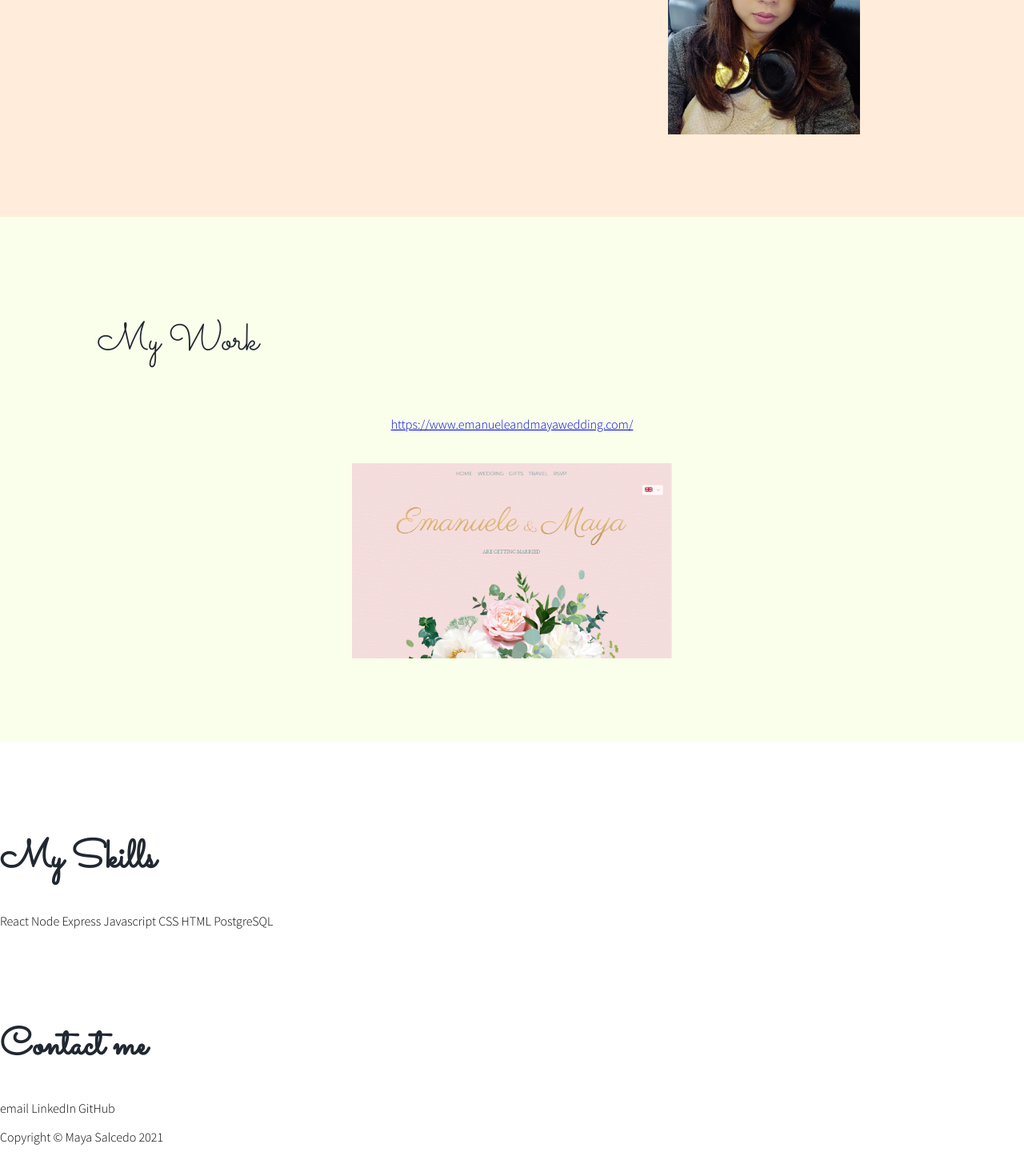
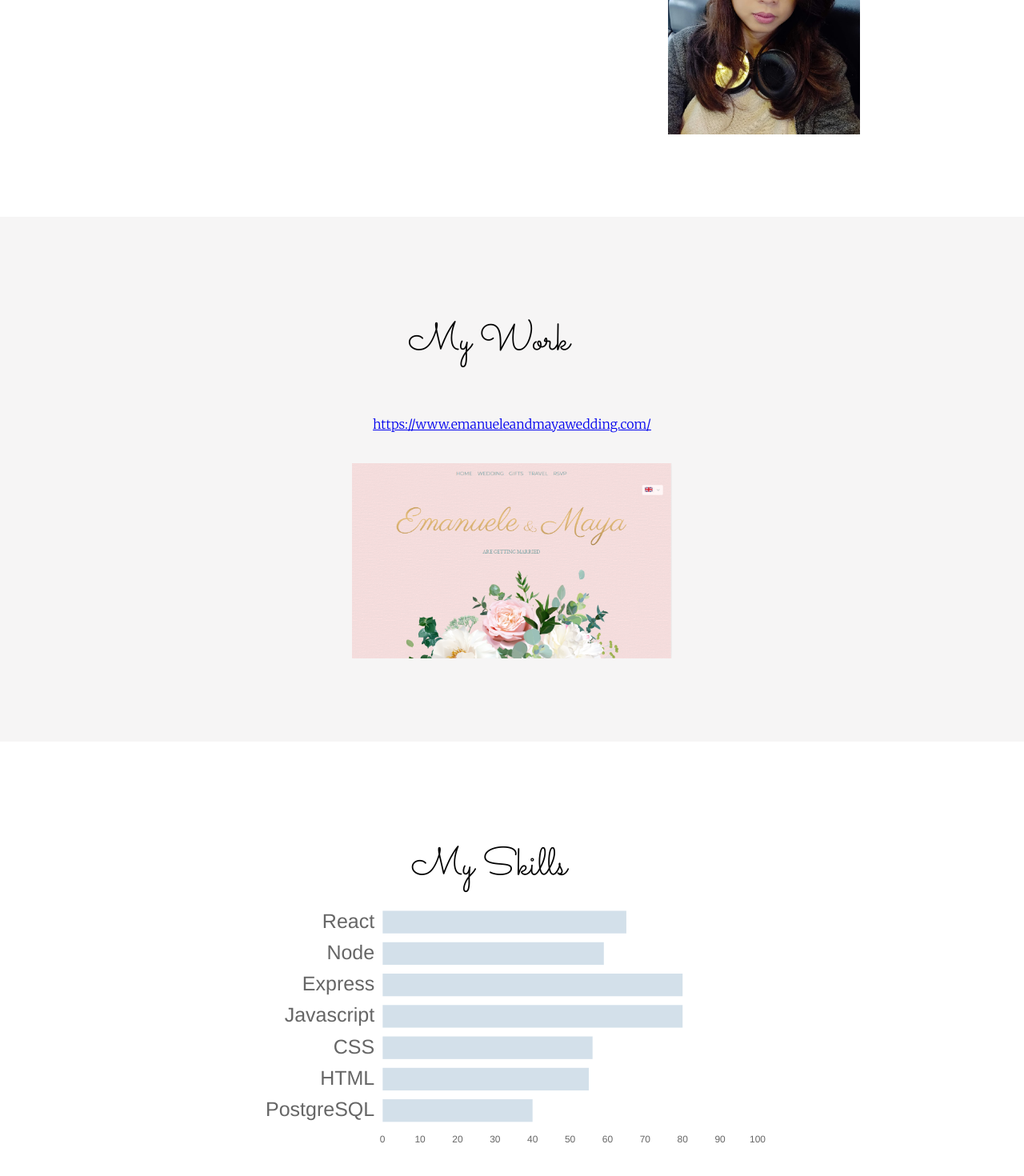
Before and after one commit to maya-salcedo/my-portfolio, a React (Create React App) app: page / in a window 1280 px wide. Shown: the part 1218-2688 px from the top of the page at 80% size. Before the commit the page ends 2665 px from the top, so only its background shows below. Built offline with nearby package versions, Linux system fonts and the light colour scheme.

Commit message:
added a horizal bar for skills

```diff
--- a/package.json
+++ b/package.json
@@ -6,7 +6,10 @@
     "@testing-library/jest-dom": "^5.11.9",
     "@testing-library/react": "^11.2.5",
     "@testing-library/user-event": "^12.8.3",
+    "canvasjs": "^1.8.3",
+    "chartjs-plugin-deferred": "^1.0.2",
     "react": "^17.0.1",
+    "react-chartjs-2": "^2.11.1",
     "react-dom": "^17.0.1",
     "react-scripts": "4.0.3",
     "styled-components": "^5.2.1",
--- a/public/index.html
+++ b/public/index.html
@@ -14,7 +14,7 @@
 
     <!-- Google Font-->
     <link rel="preconnect" href="https://fonts.gstatic.com">
-    <link href="https://fonts.googleapis.com/css2?family=Sacramento&family=Source+Sans+Pro:wght@300&display=swap" rel="stylesheet">
+    <link href="https://fonts.googleapis.com/css2?family=Merriweather:wght@300&family=Sacramento&family=Source+Sans+Pro:wght@300&display=swap" rel="stylesheet">
 
     <title>Portfolio: Maya Salcedo</title>
   </head>
--- a/public/styles.css
+++ b/public/styles.css
@@ -6,7 +6,11 @@ body {
   padding: 0px;
 }
 
-h2, p, a {
+h2 {
   font-family: 'Source Sans Pro', sans-serif;
 
 }
+
+p, a {
+  font-family: 'Merriweather', serif;
+}
--- a/src/components/About.jsx
+++ b/src/components/About.jsx
@@ -3,17 +3,15 @@ import styled from 'styled-components';
 import myPicture from '../image/profile-img.jpg';
 
 const ContainerWrapper = styled.div`
-  background-color: #ffecda;
   margin: 0;
   padding: 5% 5%
 
 `;
 
 const Header = styled.h1`
-  color: #222831;
   font-weight: 400;
   font-size: 3rem;
-  text-align: left;
+  text-align: center;
   padding: 5% 10% 0 5%;
   margin: 0;
 
--- /dev/null
+++ b/src/components/SkillChart.jsx
@@ -0,0 +1,76 @@
+import React from 'react';
+import {HorizontalBar} from 'react-chartjs-2';
+import styled from 'styled-components';
+// eslint-disable-next-line
+import * as plugins from 'chartjs-plugin-deferred';
+
+const data = {
+  labels: ['React', 'Node', 'Express', 'Javascript', 'CSS', 'HTML', 'PostgreSQL'],
+  datasets: [
+    {
+      backgroundColor: '#d3e0ea',
+      hoverBackgroundColor: '#1687a7',
+      data: [65, 59, 80, 80, 56, 55, 40]
+    }
+  ]
+};
+
+const  options = {
+  responsive: true,
+  scales: {
+    xAxes: [
+      {
+        ticks: {
+          suggestedMin: 0,
+          suggestedMax: 100
+        },
+        gridLines: {
+          display: false
+        }
+      }
+    ],
+    yAxes: [
+      {
+      gridLines: {
+        display: false
+      },
+      ticks: {
+        fontSize: 25
+      }
+      }
+    ]
+  },
+  legend: {
+    display:false
+  },
+  animation: {
+    duration: 1000,
+    },
+  plugins: {
+    deferred: {
+      xOffset: 150,   // defer until 150px of the canvas width are inside the viewport
+      yOffset: '50%', // defer until 50% of the canvas height are inside the viewport
+      delay: 500
+    }
+  },
+  maintainAspectRatio: false
+}
+
+const ChartWrapper = styled.div`
+  width: 40rem;
+  height: 20rem;
+  @media(max-width: 1028px) {
+    width: 20rem;
+    height: 10rem;
+    }
+`;
+const SkillChart = () => {
+  return (
+    <ChartWrapper>
+      <HorizontalBar data={data} width={100}
+  height={50}options={options}/>
+    </ChartWrapper>
+  );
+}
+
+export default SkillChart;
--- a/src/components/Skills.jsx
+++ b/src/components/Skills.jsx
@@ -1,32 +1,38 @@
 import React from 'react';
 import styled from 'styled-components';
+import SkillChart from './SkillChart';
+
+const ContainerWrapper = styled.div`
+  margin: 0;
+  padding: 5% 5%;
+`;
 
 const Header = styled.h1`
-  color: #222831;
-  font-weight: 600;
+  font-weight: 400;
   font-size: 3rem;
-  text-align: left;
-  padding-top: 5rem;
+  text-align: center;
+  padding: 5% 10% 0 5%;
+  margin: 0;
+
 `;
 
-const Content = styled.p`
-  text-align: left;
+const ContentWrapper = styled.div`
+  display: flex;
+  flex-wrap: wrap;
+  item-align: center;
+  justify-content: center;
 `;
+
+
 
 const Skills = () => {
     return(
-        <div>
+        <ContainerWrapper>
             <Header>My Skills</Header>
-            <Content>
-                React
-                Node
-                Express
-                Javascript
-                CSS
-                HTML
-                PostgreSQL
-            </Content>
-        </div>
+            <ContentWrapper>
+            <SkillChart />
+            </ContentWrapper>
+        </ContainerWrapper>
     )
 }
 
--- a/src/components/Work.jsx
+++ b/src/components/Work.jsx
@@ -5,14 +5,13 @@ import myInvitation from '../image/invitation-img.PNG';
 const ContainerWrapper = styled.div`
   margin: 0;
   padding: 5% 5%;
-  background-color: #f9ffea;
+  background-color: #f6f5f5;
 `;
 
 const Header = styled.h1`
-  color: #222831;
   font-weight: 400;
   font-size: 3rem;
-  text-align: left;
+  text-align: center;
   padding: 5% 10% 0 5%;
   margin: 0;
 
@@ -39,6 +38,10 @@ const ImageWrapper = styled.img`
   border: auto;
   padding: 2% 5%;
   margin: 1rem;
+  @media(max-width: 1028px) {
+    width: 15rem;
+    height: 100%;
+    }
 `;
 
 const Work = () => {
@@ -48,7 +51,7 @@ const Work = () => {
             <ContentWrapper>
             <Content href="https://www.emanueleandmayawedding.com/">https://www.emanueleandmayawedding.com/</Content>
             <ImageWrapper src={myInvitation} alt="invitation-img"/>
-
+            <p></p>
             </ContentWrapper>
         </ContainerWrapper>
     )
```
Also changed, not shown: 1 other file (tests, documents, lock files or other folders). Lines whose indentation alone changed are shown as unchanged.
